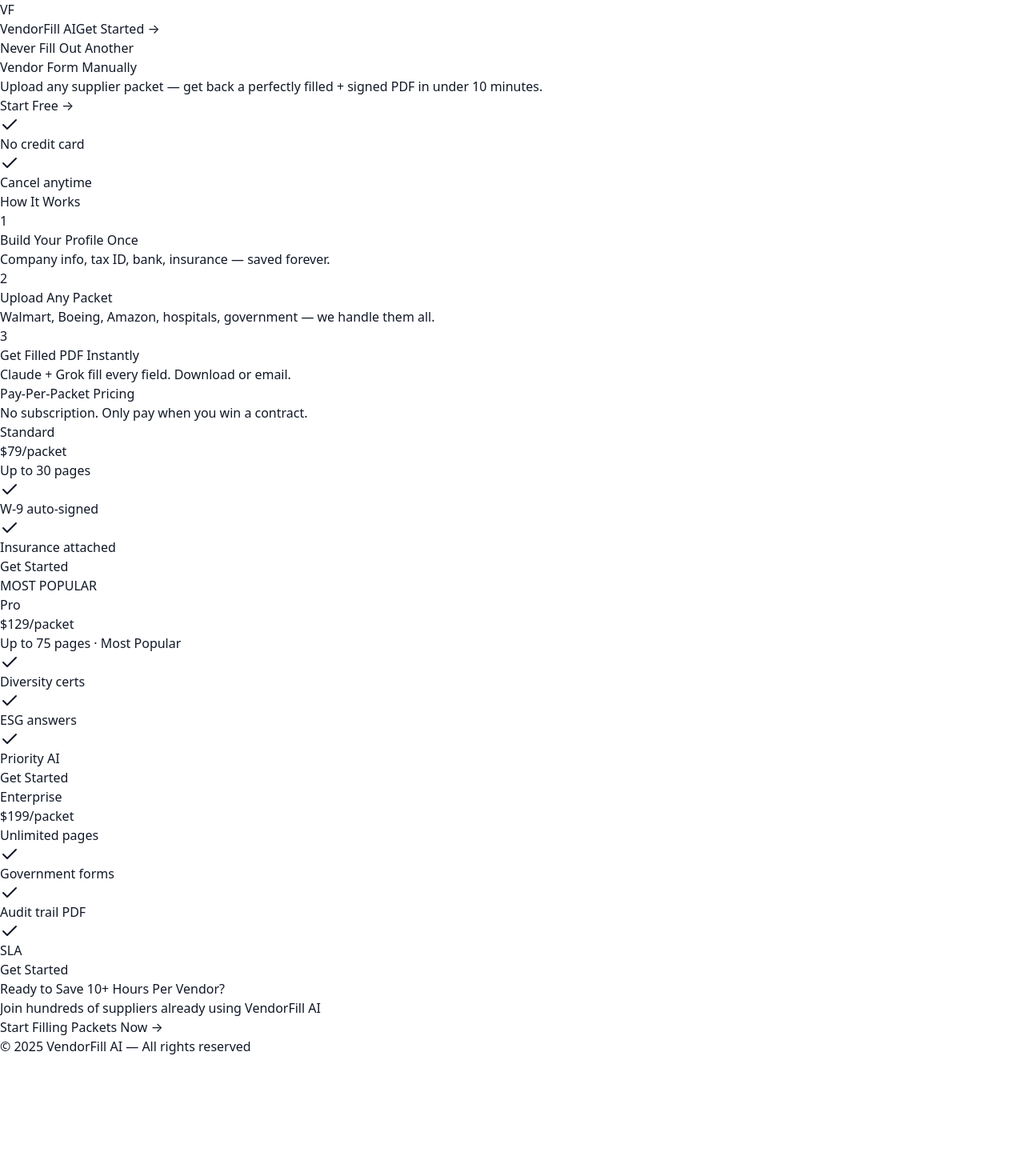
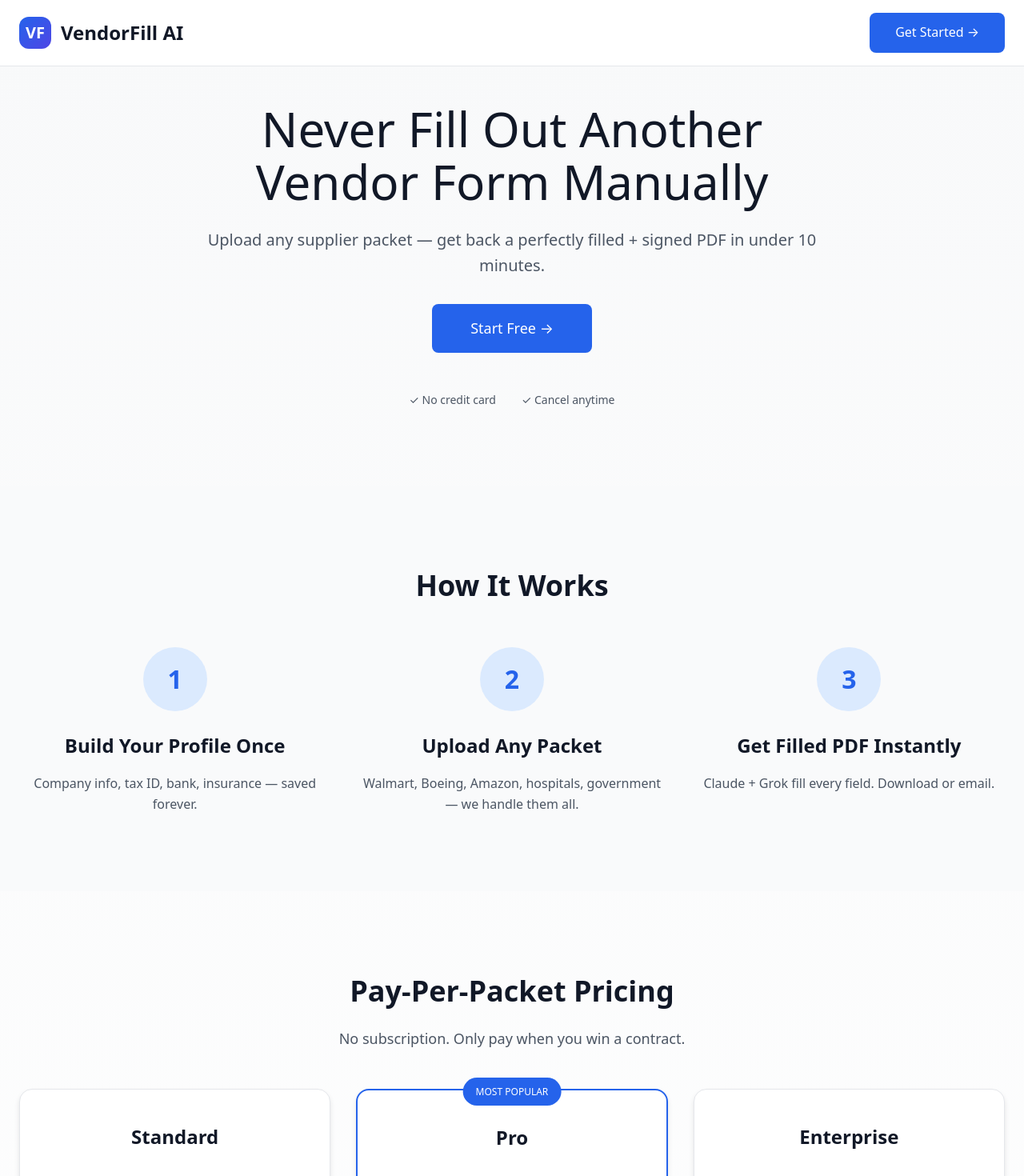
Before and after one commit to deansw/vendorfill, a Next.js app: page / in a window 1280 px wide. Shown: the top 1470 px of the page at 80% size. Before the commit the page ends 1320 px from the top, so only its background shows below. Built offline with nearby package versions, Linux system fonts and the light colour scheme.

Commit message:
Update page.tsx

```diff
--- a/app/page.tsx
+++ b/app/page.tsx
@@ -1,6 +1,4 @@
-import { Button } from "@/components/ui/button"
 import Link from "next/link"
-import { Check } from "lucide-react"
 
 export default function Home() {
   const tiers = [
@@ -10,104 +8,112 @@ export default function Home() {
   ]
 
   return (
-    <div className="gradient-hero min-h-screen">
+    <div style={{ minHeight: '100vh', background: 'linear-gradient(to bottom, #f8f9fa, #ffffff', fontFamily: 'system-ui, -apple-system, sans-serif', color: '#111827', lineHeight: 1.6 }}>
       {/* Header */}
-      <header className="fixed inset-x-0 top-0 z-50 border-b bg-white/95 backdrop-blur-md">
-        <div className="flex items-center justify-between px-6 py-4 max-w-7xl mx-auto">
-          <Link href="/" className="flex items-center gap-3">
-            <div className="h-12 w-12 rounded-xl bg-gradient-to-br from-blue-600 to-indigo-700 flex items-center justify-center text-2xl font-bold text-white">
+      <header style={{ position: 'fixed', top: 0, left: 0, right: 0, zIndex: 50, borderBottom: '1px solid #e5e7eb', background: 'rgba(255,255,255,0.95)', backdropFilter: 'blur(10px)' }}>
+        <div style={{ maxWidth: '1280px', margin: '0 auto', display: 'flex', alignItems: 'center', justifyContent: 'space-between', padding: '1rem 1.5rem' }}>
+          <Link href="/" style={{ display: 'flex', alignItems: 'center', gap: '0.75rem', textDecoration: 'none' }}>
+            <div style={{ width: '2.5rem', height: '2.5rem', background: 'linear-gradient(to bottom right, #2563eb, #4f46e5)', borderRadius: '0.75rem', display: 'flex', alignItems: 'center', justifyContent: 'center', color: 'white', fontWeight: 'bold', fontSize: '1.25rem' }}>
               VF
             </div>
-            <span className="text-2xl font-bold text-gray-900">VendorFill AI</span>
+            <span style={{ fontSize: '1.5rem', fontWeight: 'bold', color: '#111827' }}>VendorFill AI</span>
           </Link>
-          <Button className="btn-primary px-8" href="/login">Get Started →</Button>
+          <button style={{ background: '#2563eb', color: 'white', padding: '0.75rem 2rem', borderRadius: '0.5rem', fontWeight: 'semibold', fontSize: '1rem', cursor: 'pointer', border: 'none', transition: 'background 0.2s' }}>
+            <Link href="/login" style={{ color: 'white', textDecoration: 'none' }}>Get Started →</Link>
+          </button>
         </div>
       </header>
 
       {/* Hero */}
-      <section className="hero-section">
-        <h1 className="hero-h1">
+      <section style={{ paddingTop: '8rem', paddingBottom: '6rem', textAlign: 'center' }}>
+        <div style={{ maxWidth: '1280px', margin: '0 auto', padding: '0 1.5rem' }}>
+          <h1 style={{ fontSize: '3.75rem', fontWeight: 'black', lineHeight: 1.1, color: '#111827', marginBottom: '1.5rem' }}>
             Never Fill Out Another<br />Vendor Form Manually
           </h1>
-        <p className="hero-p">
+          <p style={{ maxWidth: '800px', margin: '0 auto', fontSize: '1.25rem', color: '#4b5563', marginBottom: '2rem' }}>
             Upload any supplier packet — get back a perfectly filled + signed PDF in under 10 minutes.
           </p>
-        <div className="flex flex-col items-center gap-6 sm:flex-row sm:justify-center mt-10">
-          <Button className="btn-primary text-lg px-10 py-4" href="/login">
-            Start Free →
-          </Button>
-          <div className="flex gap-8 text-sm text-gray-600">
-            <span className="flex items-center gap-2"><Check className="h-5 w-5 text-green-600" /> No credit card</span>
-            <span className="flex items-center gap-2"><Check className="h-5 w-5 text-green-600" /> Cancel anytime</span>
+          <button style={{ background: '#2563eb', color: 'white', padding: '1rem 3rem', borderRadius: '0.5rem', fontWeight: 'semibold', fontSize: '1.125rem', cursor: 'pointer', border: 'none', transition: 'background 0.2s' }}>
+            <Link href="/login" style={{ color: 'white', textDecoration: 'none' }}>Start Free →</Link>
+          </button>
+          <div style={{ marginTop: '3rem', display: 'flex', justifyContent: 'center', gap: '2rem', fontSize: '0.875rem', color: '#4b5563' }}>
+            <span style={{ display: 'flex', alignItems: 'center', gap: '0.5rem' }}>✓ No credit card</span>
+            <span style={{ display: 'flex', alignItems: 'center', gap: '0.5rem' }}>✓ Cancel anytime</span>
           </div>
         </div>
       </section>
 
       {/* How It Works */}
-      <section className="section bg-gray-50">
-        <h2 className="text-center text-4xl font-bold text-gray-900 mb-16 md:text-5xl">How It Works</h2>
-        <div className="grid gap-12 md:grid-cols-3">
+      <section style={{ background: '#f9fafb', padding: '6rem 1.5rem', textAlign: 'center' }}>
+        <div style={{ maxWidth: '1280px', margin: '0 auto' }}>
+          <h2 style={{ fontSize: '2.25rem', fontWeight: 'bold', color: '#111827', marginBottom: '3rem' }}>How It Works</h2>
+          <div style={{ display: 'grid', gridTemplateColumns: 'repeat(auto-fit, minmax(250px, 1fr))', gap: '2rem' }}>
             {[
-            { step: "1", title: "Build Your Profile Once", desc: "Company info, tax ID, bank, insurance — saved forever." },
-            { step: "2", title: "Upload Any Packet", desc: "Walmart, Boeing, Amazon, hospitals, government — we handle them all." },
-            { step: "3", title: "Get Filled PDF Instantly", desc: "Claude + Grok fill every field. Download or email." },
-          ].map((item) => (
-            <div key={item.step} className="step-card">
-              <div className="mx-auto mb-6 flex h-20 w-20 items-center justify-center rounded-full bg-blue-100 text-4xl font-bold text-blue-600">
-                {item.step}
+              { title: "Build Your Profile Once", desc: "Company info, tax ID, bank, insurance — saved forever." },
+              { title: "Upload Any Packet", desc: "Walmart, Boeing, Amazon, hospitals, government — we handle them all." },
+              { title: "Get Filled PDF Instantly", desc: "Claude + Grok fill every field. Download or email." },
+            ].map((item, i) => (
+              <div key={i} style={{ textAlign: 'center' }}>
+                <div style={{ margin: '0 auto 1.5rem', display: 'flex', alignItems: 'center', justifyContent: 'center', height: '5rem', width: '5rem', borderRadius: '50%', background: '#dbeafe', fontSize: '2rem', fontWeight: 'bold', color: '#2563eb' }}>
+                  {i + 1}
                 </div>
-              <h3 className="text-2xl font-bold text-gray-900">{item.title}</h3>
-              <p className="text-lg text-gray-600">{item.desc}</p>
+                <h3 style={{ fontSize: '1.5rem', fontWeight: 'bold', color: '#111827', marginBottom: '1rem' }}>{item.title}</h3>
+                <p style={{ fontSize: '1rem', color: '#4b5563' }}>{item.desc}</p>
               </div>
             ))}
+          </div>
         </div>
       </section>
 
       {/* Pricing */}
-      <section className="section">
-        <h2 className="text-center text-4xl font-bold text-gray-900 mb-4 md:text-5xl">Pay-Per-Packet Pricing</h2>
-        <p className="text-center text-xl text-gray-600 mb-16">No subscription. Only pay when you win a contract.</p>
-        <div className="grid gap-8 md:grid-cols-3">
+      <section style={{ padding: '6rem 1.5rem', textAlign: 'center' }}>
+        <div style={{ maxWidth: '1280px', margin: '0 auto' }}>
+          <h2 style={{ fontSize: '2.25rem', fontWeight: 'bold', color: '#111827', marginBottom: '1rem' }}>Pay-Per-Packet Pricing</h2>
+          <p style={{ fontSize: '1.125rem', color: '#4b5563', marginBottom: '3rem' }}>No subscription. Only pay when you win a contract.</p>
+          <div style={{ display: 'grid', gridTemplateColumns: 'repeat(auto-fit, minmax(300px, 1fr))', gap: '2rem' }}>
             {tiers.map((tier) => (
-            <div key={tier.name} className={`pricing-card ${tier.popular ? 'border-blue-600 shadow-xl ring-2 ring-blue-200' : ''}`}>
+              <div key={tier.name} style={{ background: 'white', borderRadius: '1rem', padding: '2.5rem', boxShadow: '0 4px 6px rgba(0,0,0,0.1)', border: tier.popular ? '2px solid #2563eb' : '1px solid #e5e7eb', position: 'relative' }}>
                 {tier.popular && (
-                <div className="absolute -top-4 left-1/2 -translate-x-1/2 rounded-full bg-blue-600 px-4 py-1 text-sm font-medium text-white">
+                  <div style={{ position: 'absolute', top: '-1rem', left: '50%', transform: 'translateX(-50%)', background: '#2563eb', color: 'white', padding: '0.5rem 1rem', borderRadius: '2rem', fontSize: '0.75rem', fontWeight: 'medium' }}>
                     MOST POPULAR
                   </div>
                 )}
-              <h3 className="text-2xl font-bold text-gray-900 mb-4">{tier.name}</h3>
-              <p className="text-5xl font-black text-gray-900 mb-2">
-                {tier.price}<span className="text-lg font-normal text-gray-600">/packet</span>
+                <h3 style={{ fontSize: '1.5rem', fontWeight: 'bold', color: '#111827', marginBottom: '1rem' }}>{tier.name}</h3>
+                <p style={{ fontSize: '3rem', fontWeight: 'black', color: '#111827', marginBottom: '0.5rem' }}>
+                  {tier.price}<span style={{ fontSize: '1rem', fontWeight: 'normal', color: '#4b5563' }}>/packet</span>
                 </p>
-              <p className="text-gray-600 mb-8">{tier.desc}</p>
-              <ul className="space-y-4 mb-8 text-left">
+                <p style={{ color: '#4b5563', marginBottom: '2rem' }}>{tier.desc}</p>
+                <ul style={{ listStyle: 'none', spaceY: '1rem', textAlign: 'left' }}>
                   {tier.features.map((f) => (
-                  <li key={f} className="flex items-center gap-3">
-                    <Check className="h-6 w-6 text-green-600" />
+                    <li key={f} style={{ display: 'flex', alignItems: 'center', gap: '1rem', marginBottom: '1rem' }}>
+                      <svg width="20" height="20" viewBox="0 0 20 20" fill="none" xmlns="http://www.w3.org/2000/svg">
+                        <path d="M10 0C4.477 0 0 4.477 0 10s4.477 10 10 10 10-4.477 10-10S15.523 0 10 0zm5.707 7.707l-6 6a1 1 0 0 1-1.414 0l-3-3a1 1 0 0 1 1.414-1.414L9 11.586l5.293-5.293a1 1 0 1 1 1.414 1.414z" fill="#22c55e" />
+                      </svg>
                       {f}
                     </li>
                   ))}
                 </ul>
-              <Button className="w-full btn-primary text-lg py-3" href="/login">
-                Get Started
-              </Button>
+                <button style={{ background: '#2563eb', color: 'white', padding: '1rem', borderRadius: '0.5rem', fontWeight: 'medium', fontSize: '1.125rem', cursor: 'pointer', border: 'none', width: '100%', transition: 'background 0.2s' }}>
+                  <Link href="/login" style={{ color: 'white', textDecoration: 'none' }}>Get Started</Link>
+                </button>
               </div>
             ))}
+          </div>
         </div>
       </section>
 
       {/* CTA */}
-      <section className="bg-blue-600 py-20 text-white">
-        <div className="max-w-4xl mx-auto px-6 text-center">
-          <h2 className="text-4xl font-bold md:text-5xl mb-6">Ready to Save 10+ Hours Per Vendor?</h2>
-          <p className="text-xl mb-8">Join hundreds of suppliers already using VendorFill AI</p>
-          <Button className="btn-primary text-xl px-12 py-4 bg-white text-blue-600 hover:bg-gray-100" href="/login">
-            Start Filling Packets Now →
-          </Button>
+      <section style={{ background: '#2563eb', padding: '6rem 1.5rem', color: 'white', textAlign: 'center' }}>
+        <div style={{ maxWidth: '800px', margin: '0 auto' }}>
+          <h2 style={{ fontSize: '2.25rem', fontWeight: 'bold', marginBottom: '1.5rem' }}>Ready to Save 10+ Hours Per Vendor?</h2>
+          <p style={{ fontSize: '1.125rem', marginBottom: '2rem' }}>Join hundreds of suppliers already using VendorFill AI</p>
+          <button style={{ background: 'white', color: '#2563eb', padding: '1rem 3rem', borderRadius: '0.5rem', fontWeight: 'medium', fontSize: '1.125rem', cursor: 'pointer', border: 'none', transition: 'background 0.2s' }}>
+            <Link href="/login" style={{ color: '#2563eb', textDecoration: 'none' }}>Start Filling Packets Now →</Link>
+          </button>
         </div>
       </section>
 
-      <footer className="border-t bg-gray-50 py-8 text-center text-sm text-gray-600">
+      <footer style={{ background: '#f9fafb', padding: '2rem', textAlign: 'center', fontSize: '0.875rem', color: '#4b5563', borderTop: '1px solid #e5e7eb' }}>
         © 2025 VendorFill AI — All rights reserved
       </footer>
     </div>
```
Lines whose indentation alone changed are shown as unchanged.
